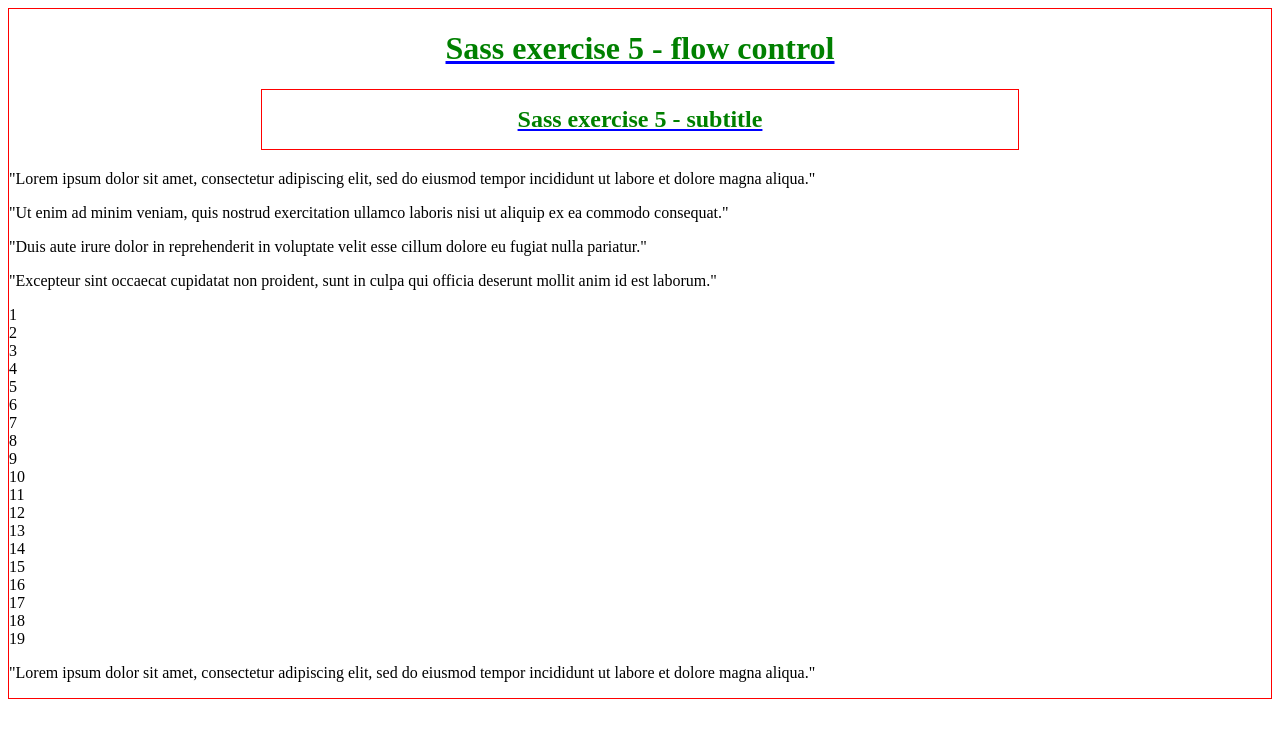
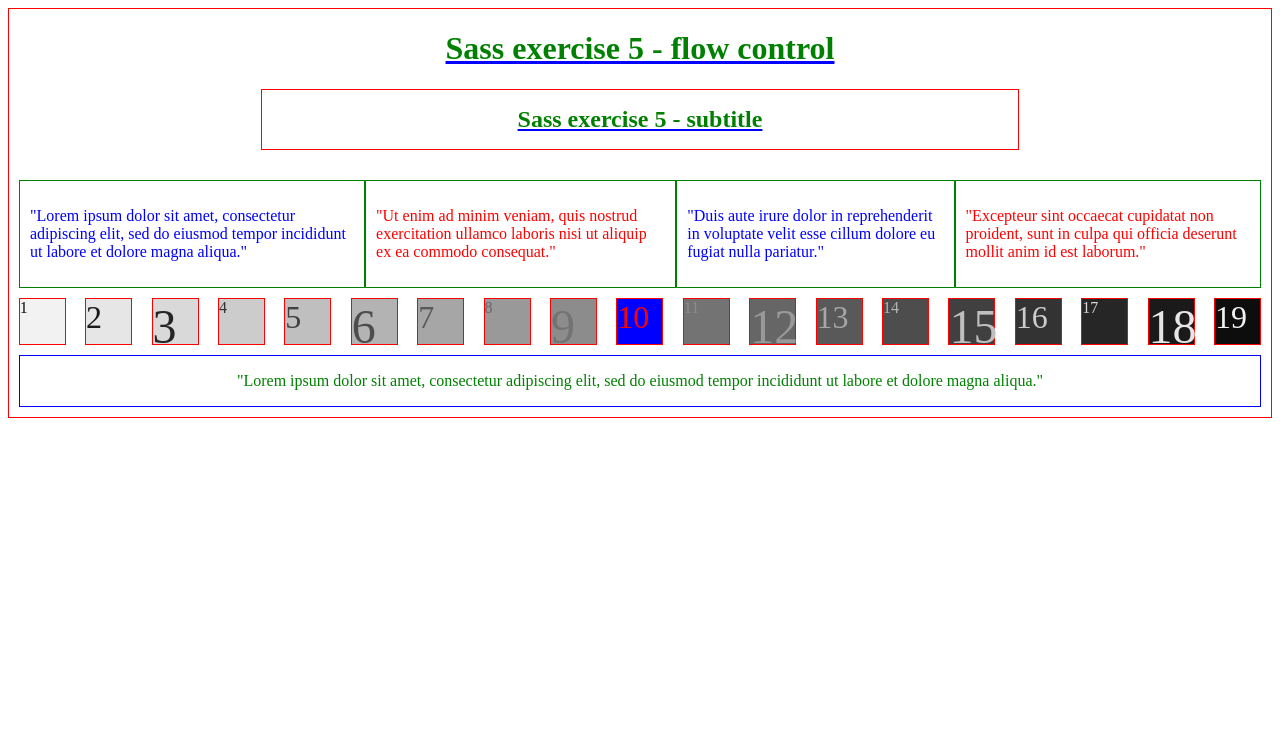
Before and after one commit to marcobonni/Sass_exercise, a plain HTML site: page index.html in a window 1280 px wide. Drawn offline with Linux system fonts and the light colour scheme.

Commit message:
first upload

```diff
--- a/index.html
+++ b/index.html
@@ -2,13 +2,13 @@
 <html>
     <head>
         <title>Sass exercise 5 - flow control</title>
-        <link rel="stylesheet" href="./style.css">
+        <link rel="stylesheet" href="style.css">
     </head>
     <body>
         <div>
             <h1>Sass exercise 5 - flow control</h1>
             <h2>Sass exercise 5 - subtitle</h2>
-            <section>
+            <section class="first">
                 <article>
                     <p>"Lorem ipsum dolor sit amet, consectetur adipiscing elit, sed do eiusmod tempor incididunt ut labore et dolore magna aliqua."</p>
                 </article>
@@ -22,7 +22,7 @@
                     <p>"Excepteur sint occaecat cupidatat non proident, sunt in culpa qui officia deserunt mollit anim id est laborum."</p>
                 </article>
             </section>
-            <section>
+            <section class="second_section">
                 <div class="fs-1rem">1</div>
                 <div class="fs-2rem">2</div>
                 <div class="fs-3rem">3</div>
@@ -43,7 +43,7 @@
                 <div class="fs-3rem">18</div>
                 <div class="fs-2rem">19</div>
             </section>
-            <section>
+            <section class="third_section">
                 <article>
                     <p>"Lorem ipsum dolor sit amet, consectetur adipiscing elit, sed do eiusmod tempor incididunt ut labore et dolore magna aliqua."</p>
                 </article>
--- a/style.scss
+++ b/style.scss
@@ -39,7 +39,32 @@
             }
         }
     }
-    .second {
+    .second_section {
+        display: flex;
+        justify-content: space-around;
+        @for $i from 1 through 3 {
+            .fs-#{$i}rem {
+                font-size: #{$i}rem;
+            }
+
+        }
+        div {
+            @for $l from 1 through 20 {
+                &:nth-child(#{$l}) {
+                    background-color: darken(v.$base-background-color, $l * 5);
+                    color: lighten(v.$text-color, $l * 5);
+                @if $l == 10 {
+                    background-color: v.$color-secondary;
+                    color: v.$color-primary;
+                }
+                }
+            }
+            border: 1px v.$color-primary solid;
+            height: 45px;
+            width: 45px;
+        }
+    }
+    .third_section {
         display: flex;
         padding: 10px;
         article {
--- a/variables.scss
+++ b/variables.scss
@@ -4,6 +4,10 @@
 $font-size-body: 1rem;
 $font-size-footer: 24px;
 $rem-font-size: 16px;
+$box-height: 45px;
+$box-width: $box-height;
+$base-background-color: #fff;
+$text-color: #000;
 @function size_conversion_px_to_rem ($size_in_px) {
     @return calc($size-in-px / $rem-font-size)rem;
 }
```
Also changed, not shown: style.css, 1 other file.
